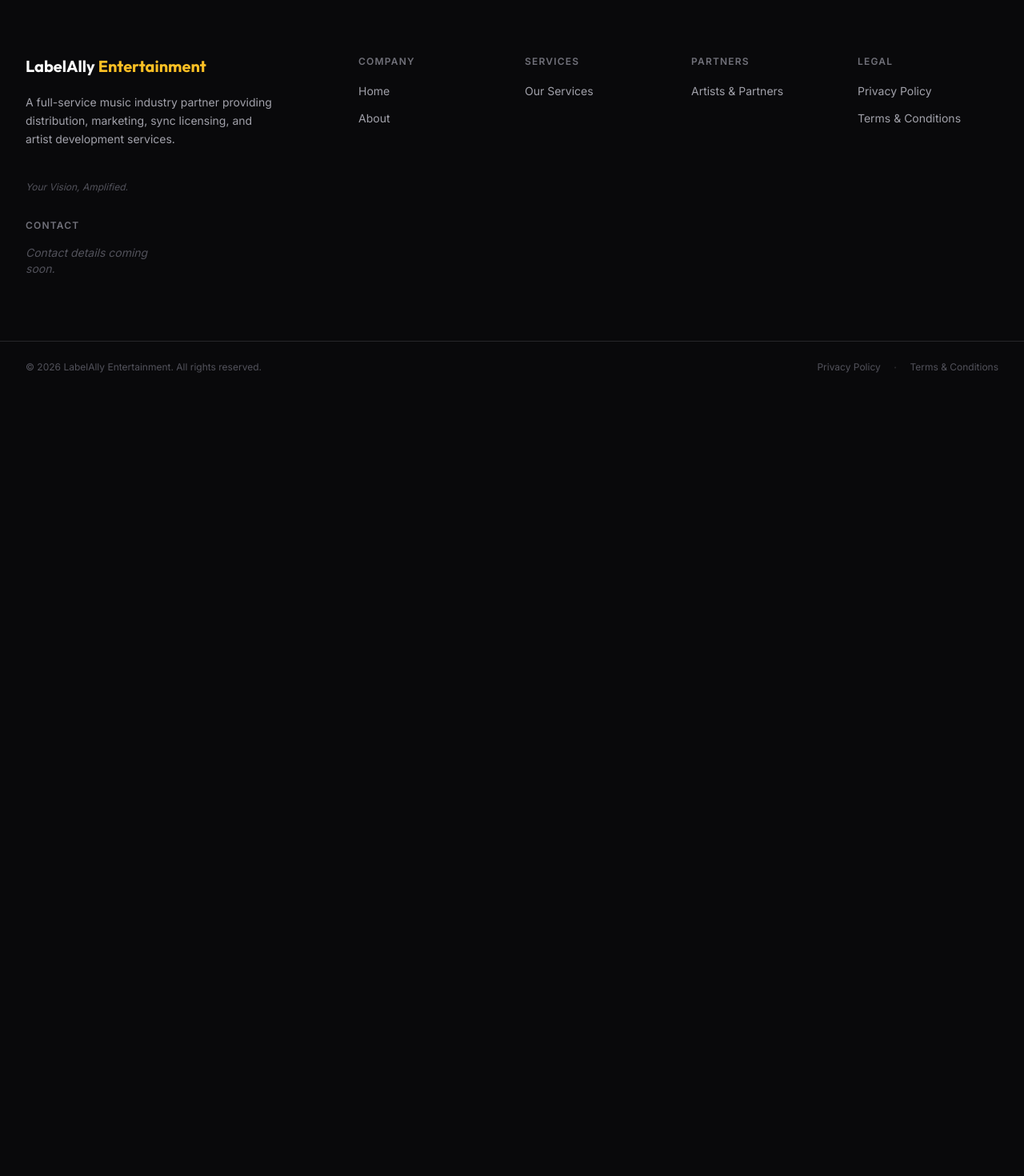
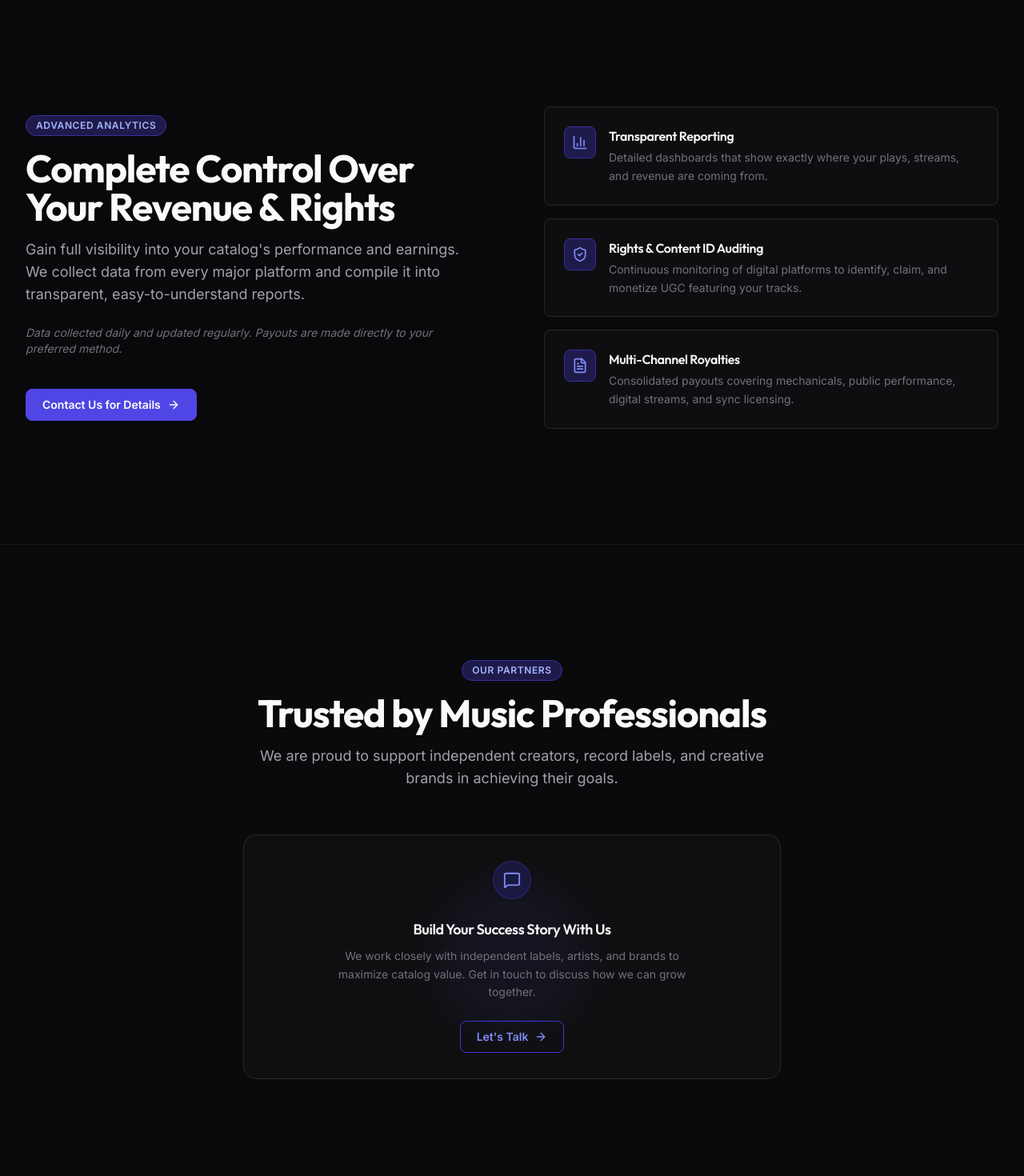
Before and after one commit to mdirfan-jasiqlabs/labelAlly-testing, a React (Vite) app: page / in a window 1280 px wide. Shown: the part 5820-7290 px from the top of the page at 80% size. Before the commit the page ends 6311 px from the top, so only its background shows below. Built offline with nearby package versions, Linux system fonts and the light colour scheme.

Commit message:
feat: Phase 5 Part 2 — Analytics and Testimonials Sections

```diff
--- /dev/null
+++ b/src/components/sections/home/AnalyticsSection.jsx
@@ -0,0 +1,98 @@
+import { Link } from 'react-router-dom';
+import { BarChart3, ShieldCheck, FileText, ArrowRight } from 'lucide-react';
+import Container from '../../common/Container';
+import SectionHeading from '../../common/SectionHeading';
+import Card from '../../common/Card';
+import Button from '../../common/Button';
+import homeData from '../../../data/home.json';
+
+const ICON_MAP = {
+  BarChart3,
+  ShieldCheck,
+  FileText,
+};
+
+/**
+ * AnalyticsSection — Renders details about reporting, royalty analytics, and rights auditing.
+ */
+function AnalyticsSection() {
+  const { analytics } = homeData;
+
+  if (!analytics) return null;
+
+  return (
+    <section
+      aria-labelledby="analytics-section-heading"
+      className="py-20 md:py-28 lg:py-36 bg-neutral-950 border-t border-neutral-900"
+    >
+      <Container>
+        <div className="grid grid-cols-1 lg:grid-cols-2 gap-12 lg:gap-20 items-center">
+
+          {/* Left Column: Heading and info */}
+          <div className="flex flex-col gap-6">
+            <SectionHeading
+              titleAs="h2"
+              badge={analytics.badge}
+              title={analytics.heading}
+              description={analytics.description}
+              align="left"
+            />
+            {analytics.supportingNote && (
+              <p className="text-sm text-neutral-500 italic">
+                {analytics.supportingNote}
+              </p>
+            )}
+            {analytics.cta && (
+              <div className="mt-4">
+                <Button
+                  as={Link}
+                  to={analytics.cta.href}
+                  aria-label={analytics.cta.ariaLabel}
+                  variant="primary"
+                  size="md"
+                  rightIcon={<ArrowRight size={16} aria-hidden="true" />}
+                >
+                  {analytics.cta.label}
+                </Button>
+              </div>
+            )}
+          </div>
+
+          {/* Right Column: Key capabilities cards */}
+          <div className="flex flex-col gap-4">
+            {analytics.features.map((feature) => {
+              const Icon = ICON_MAP[feature.icon];
+              return (
+                <Card
+                  key={feature.id}
+                  padding="md"
+                  radius="lg"
+                  bordered
+                  hover
+                  className="flex items-start gap-4 bg-neutral-900/40"
+                >
+                  {Icon && (
+                    <div className="w-10 h-10 shrink-0 flex items-center justify-center rounded-lg bg-primary-950 border border-primary-800 text-primary-400">
+                      <Icon size={20} aria-hidden="true" />
+                    </div>
+                  )}
+                  <div>
+                    <h3 className="text-base font-semibold font-heading text-neutral-100 mb-1">
+                      {feature.title}
+                    </h3>
+                    <p className="text-sm text-neutral-500 leading-relaxed">
+                      {feature.description}
+                    </p>
+                  </div>
+                </Card>
+              );
+            })}
+          </div>
+
+        </div>
+      </Container>
+    </section>
+  );
+}
+
+export default AnalyticsSection;
--- /dev/null
+++ b/src/components/sections/home/TestimonialsSection.jsx
@@ -0,0 +1,111 @@
+import { Link } from 'react-router-dom';
+import { ArrowRight, MessageSquare } from 'lucide-react';
+import Container from '../../common/Container';
+import SectionHeading from '../../common/SectionHeading';
+import Card from '../../common/Card';
+import Button from '../../common/Button';
+import homeData from '../../../data/home.json';
+
+/**
+ * TestimonialsSection — Renders customer testimonials if they exist.
+ * Otherwise, renders a safe, professional placeholder invite block.
+ */
+function TestimonialsSection() {
+  const { testimonials } = homeData;
+
+  if (!testimonials) return null;
+
+  const hasTestimonials = testimonials.items && testimonials.items.length > 0;
+
+  return (
+    <section
+      aria-labelledby="testimonials-section-heading"
+      className="py-20 md:py-28 lg:py-36 bg-neutral-900/10 border-t border-neutral-900"
+    >
+      <Container>
+        {/* Section Header */}
+        <SectionHeading
+          titleAs="h2"
+          badge={testimonials.badge}
+          title={testimonials.heading}
+          description={testimonials.description}
+          align="center"
+          className="mb-14"
+        />
+
+        {hasTestimonials ? (
+          <div className="grid grid-cols-1 md:grid-cols-2 lg:grid-cols-3 gap-6">
+            {testimonials.items.map((item, index) => (
+              <Card
+                key={index}
+                padding="lg"
+                radius="xl"
+                bordered
+                hover
+                className="flex flex-col justify-between bg-neutral-950/30"
+              >
+                <blockquote className="text-neutral-300 text-sm leading-relaxed italic mb-6">
+                  "{item.quote}"
+                </blockquote>
+                <div className="flex items-center gap-3">
+                  {item.image && (
+                    <img
+                      src={item.image}
+                      alt={`${item.name}`}
+                      className="w-10 h-10 rounded-full object-cover border border-neutral-700"
+                    />
+                  )}
+                  <div>
+                    <cite className="not-italic block text-sm font-semibold text-neutral-100">
+                      {item.name}
+                    </cite>
+                    <span className="text-xs text-neutral-500">
+                      {item.role} {item.company ? `at ${item.company}` : ''}
+                    </span>
+                  </div>
+                </div>
+              </Card>
+            ))}
+          </div>
+        ) : (
+          /* Safe Fallback Block when no testimonials exist yet */
+          <div className="max-w-2xl mx-auto text-center">
+            <Card
+              padding="lg"
+              radius="2xl"
+              bordered
+              hover={false}
+              glow
+              glowColor="primary"
+              className="flex flex-col items-center gap-6 bg-neutral-900/40 border border-neutral-800"
+            >
+              <div aria-hidden="true" className="w-12 h-12 rounded-full bg-primary-950/80 border border-primary-800/50 flex items-center justify-center text-primary-400">
+                <MessageSquare size={22} />
+              </div>
+              <div className="flex flex-col gap-2">
+                <h3 className="text-lg font-semibold font-heading text-neutral-100">
+                  Build Your Success Story With Us
+                </h3>
+                <p className="text-sm text-neutral-500 leading-relaxed max-w-md mx-auto">
+                  We work closely with independent labels, artists, and brands to maximize catalog value. Get in touch to discuss how we can grow together.
+                </p>
+              </div>
+              <Button
+                as={Link}
+                to="/contact"
+                aria-label="Contact us to get started with LabelAlly Entertainment"
+                variant="outline"
+                size="md"
+                rightIcon={<ArrowRight size={16} aria-hidden="true" />}
+              >
+                Let's Talk
+              </Button>
+            </Card>
+          </div>
+        )}
+      </Container>
+    </section>
+  );
+}
+
+export default TestimonialsSection;
--- a/src/data/home.json
+++ b/src/data/home.json
@@ -225,5 +225,44 @@
         "icon": "Music"
       }
     ]
+  },
+
+  "analytics": {
+    "badge": "Advanced Analytics",
+    "heading": "Complete Control Over Your Revenue & Rights",
+    "description": "Gain full visibility into your catalog's performance and earnings. We collect data from every major platform and compile it into transparent, easy-to-understand reports.",
+    "features": [
+      {
+        "id": "transparent-reporting",
+        "title": "Transparent Reporting",
+        "description": "Detailed dashboards that show exactly where your plays, streams, and revenue are coming from.",
+        "icon": "BarChart3"
+      },
+      {
+        "id": "rights-auditing",
+        "title": "Rights & Content ID Auditing",
+        "description": "Continuous monitoring of digital platforms to identify, claim, and monetize UGC featuring your tracks.",
+        "icon": "ShieldCheck"
+      },
+      {
+        "id": "multi-channel-royalties",
+        "title": "Multi-Channel Royalties",
+        "description": "Consolidated payouts covering mechanicals, public performance, digital streams, and sync licensing.",
+        "icon": "FileText"
+      }
+    ],
+    "supportingNote": "Data collected daily and updated regularly. Payouts are made directly to your preferred method.",
+    "cta": {
+      "label": "Contact Us for Details",
+      "href": "/contact",
+      "ariaLabel": "Contact us to learn more about our reporting and payment schedules"
+    }
+  },
+
+  "testimonials": {
+    "badge": "Our Partners",
+    "heading": "Trusted by Music Professionals",
+    "description": "We are proud to support independent creators, record labels, and creative brands in achieving their goals.",
+    "items": []
   }
 }
--- a/src/pages/HomePage.jsx
+++ b/src/pages/HomePage.jsx
@@ -3,14 +3,16 @@ import PlatformStrip       from '../components/sections/home/PlatformStrip';
 import AboutSection        from '../components/sections/home/AboutSection';
 import ServicesSection     from '../components/sections/home/ServicesSection';
 import HowItWorksSection   from '../components/sections/home/HowItWorksSection';
-import WhyChooseSection     from '../components/sections/home/WhyChooseSection';
+import WhyChooseSection    from '../components/sections/home/WhyChooseSection';
 import ArtistsSection      from '../components/sections/home/ArtistsSection';
+import AnalyticsSection    from '../components/sections/home/AnalyticsSection';
+import TestimonialsSection from '../components/sections/home/TestimonialsSection';
 
 /**
  * HomePage — Route: /
  *
- * Phase 5 Part 1: Renders Hero + Platform Strip + About + Services + How It Works + Why Choose + Artists.
- * The final parts of Phase 5 will add the remaining sections.
+ * Phase 5 Part 2: Renders Hero + Platform Strip + About + Services + How It Works + Why Choose + Artists + Analytics + Testimonials.
+ * Part 3 will append the final CTA section.
  */
 function HomePage() {
   return (
@@ -22,6 +24,8 @@ function HomePage() {
       <HowItWorksSection />
       <WhyChooseSection />
       <ArtistsSection />
+      <AnalyticsSection />
+      <TestimonialsSection />
     </main>
   );
 }
```
